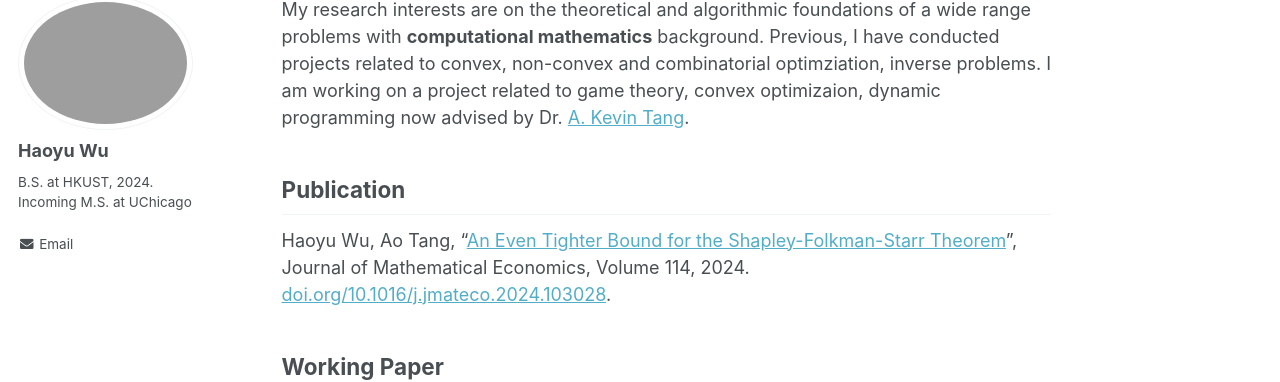
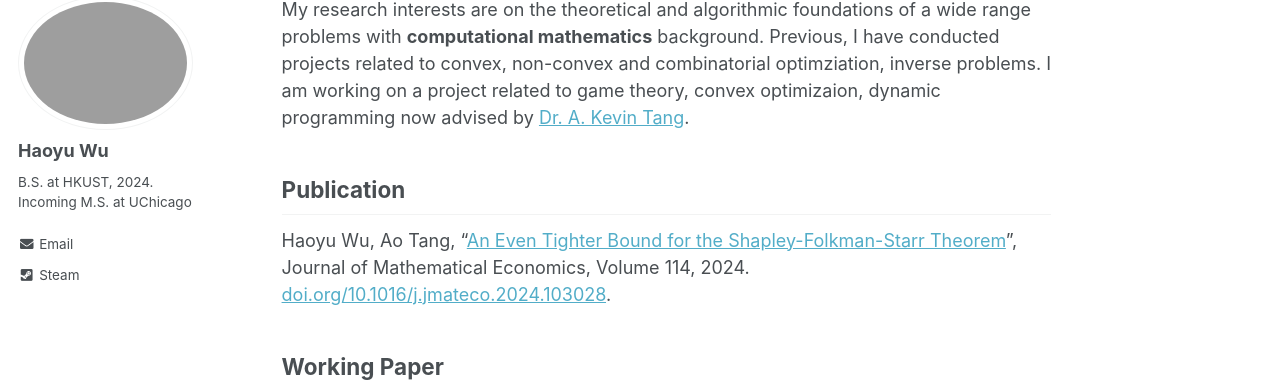
Before and after one commit to haoyuwu02/haoyuwu02.github.io, a Jekyll site: the page built from _pages/about.md, in a window 1280 px wide. Shown: the part 122-504 px from the top of the page. Built offline with Jekyll 4.4.1, drawn with Linux system fonts in a browser that asks for light colours.

Commit message:
blogstest2

```diff
--- a/_config.yml
+++ b/_config.yml
@@ -100,7 +100,7 @@ author:
   pinterest        :
   soundcloud       :
   stackoverflow    : # http://stackoverflow.com/users/123456/username
-  steam            :
+  steam            : https://steamcommunity.com/profiles/76561198401776321/
   tumblr           :
   vine             :
   weibo            :
--- a/_pages/about.md
+++ b/_pages/about.md
@@ -7,7 +7,7 @@ redirect_from:
   - /about.html
 ---
 
-My research interests are on the theoretical and algorithmic foundations of a wide range problems with **computational mathematics** background. Previous, I have conducted projects related to convex, non-convex and combinatorial optimziation, inverse problems. I am working on a project related to game theory, convex optimizaion, dynamic programming now advised by Dr. [A. Kevin Tang](https://www.ece.cornell.edu/faculty-directory/kevin-tang).
+My research interests are on the theoretical and algorithmic foundations of a wide range problems with **computational mathematics** background. Previous, I have conducted projects related to convex, non-convex and combinatorial optimziation, inverse problems. I am working on a project related to game theory, convex optimizaion, dynamic programming now advised by [Dr. A. Kevin Tang](https://www.ece.cornell.edu/faculty-directory/kevin-tang).
 
 ## Publication
 
```
